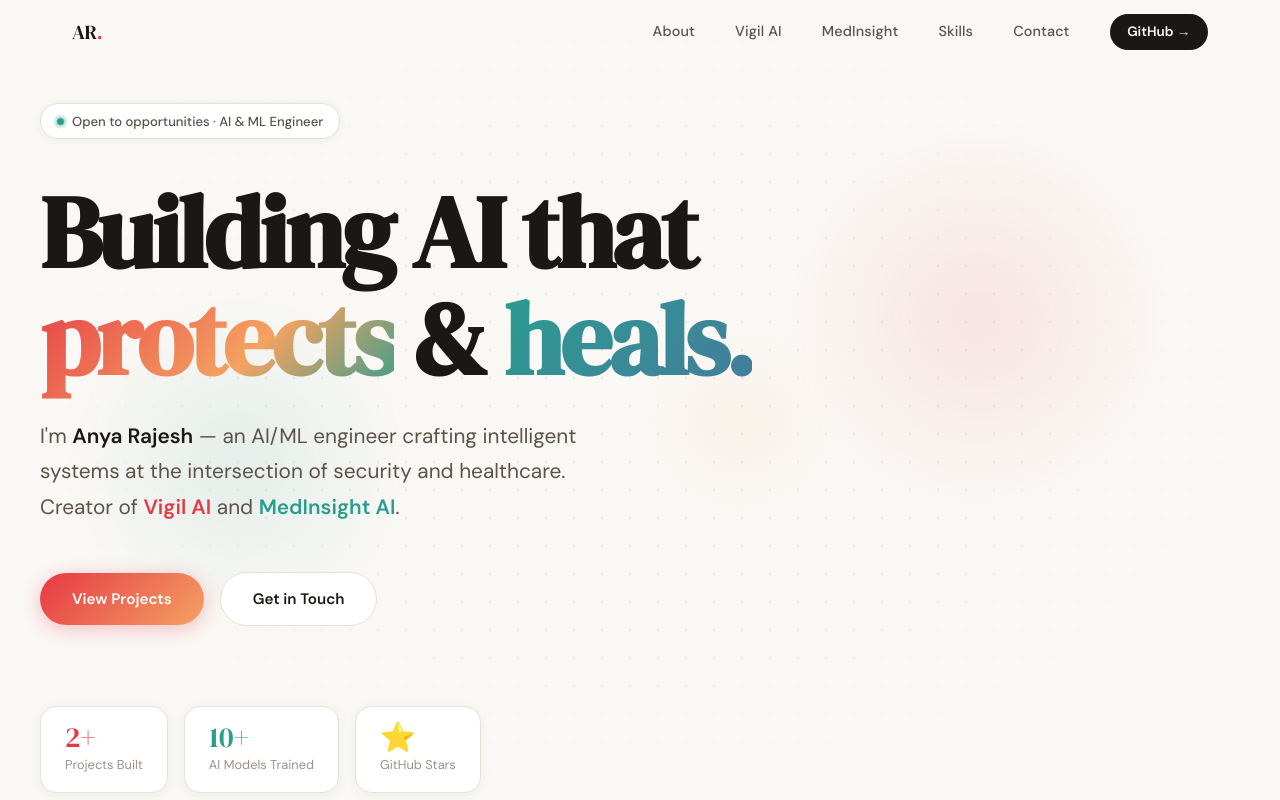
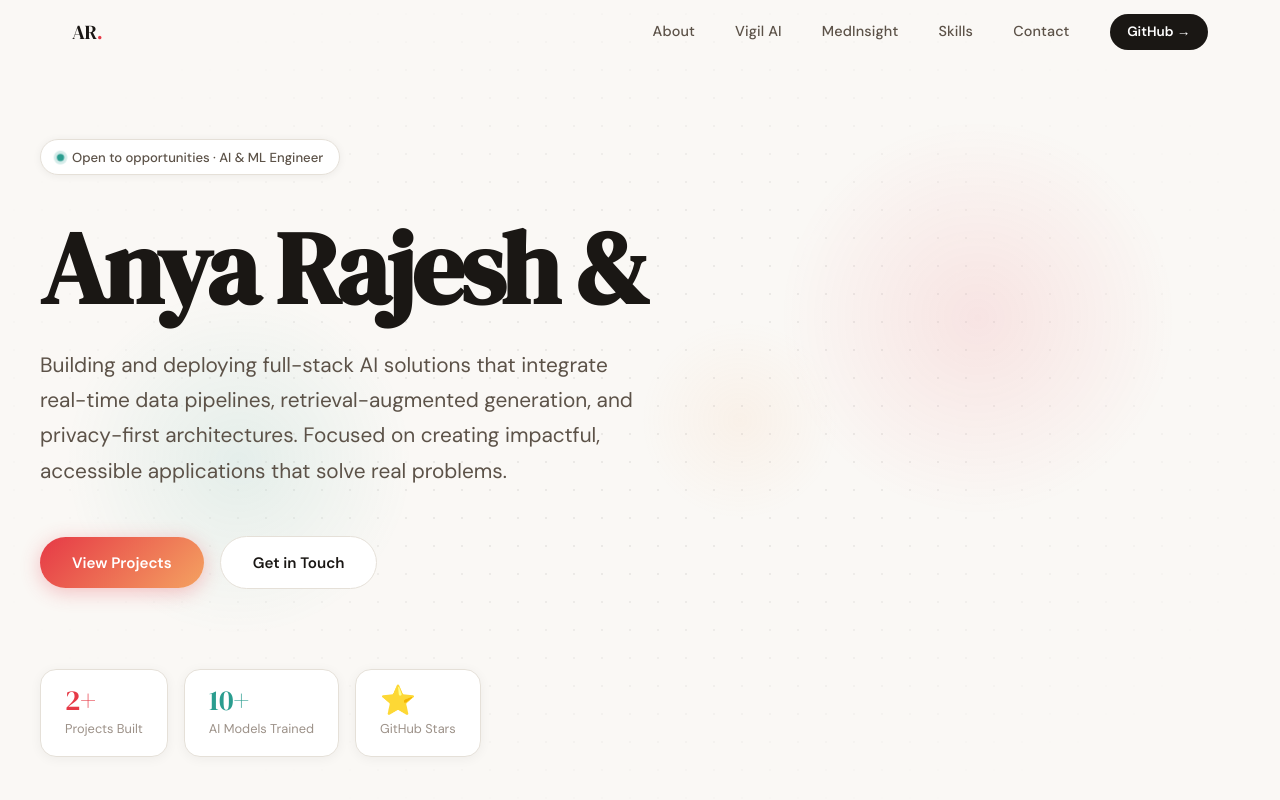
Before and after one commit to anyarajesh1/portfolio, a Next.js app: page / in a window 1280 px wide. Shown: the top 800 px of the page. Built offline with nearby package versions, Linux system fonts and the light colour scheme.

Commit message:
update hero.tsx

```diff
--- a/components/Hero.tsx
+++ b/components/Hero.tsx
@@ -127,7 +127,7 @@
             maxWidth: "900px",
           }}
         >
-          Building AI that{" "}
+          Anya Rajesh{" "}
           <span
             style={{
               background: "linear-gradient(135deg, #e63946 0%, #f4a261 60%, #2a9d8f 100%)",
@@ -136,7 +136,6 @@
               backgroundClip: "text",
             }}
           >
-            protects
           </span>{" "}
           &{" "}
           <span
@@ -147,7 +146,6 @@
               backgroundClip: "text",
             }}
           >
-            heals.
           </span>
         </h1>
 
@@ -161,10 +159,10 @@
             fontWeight: 400,
           }}
         >
-          I'm <strong style={{ color: "var(--text-primary)", fontWeight: 600 }}>Anya Rajesh</strong> — an AI/ML engineer crafting
-          intelligent systems at the intersection of security and healthcare.
-          Creator of <span style={{ color: "var(--vigil-1)", fontWeight: 600 }}>Vigil AI</span> and{" "}
-          <span style={{ color: "var(--med-1)", fontWeight: 600 }}>MedInsight AI</span>.
+          Building and deploying
+          full-stack AI solutions that integrate real-time data pipelines, retrieval-augmented
+          generation, and privacy-first architectures. Focused on creating impactful,
+          accessible applications that solve real problems.
         </p>
 
         {/* CTA row */}
```
